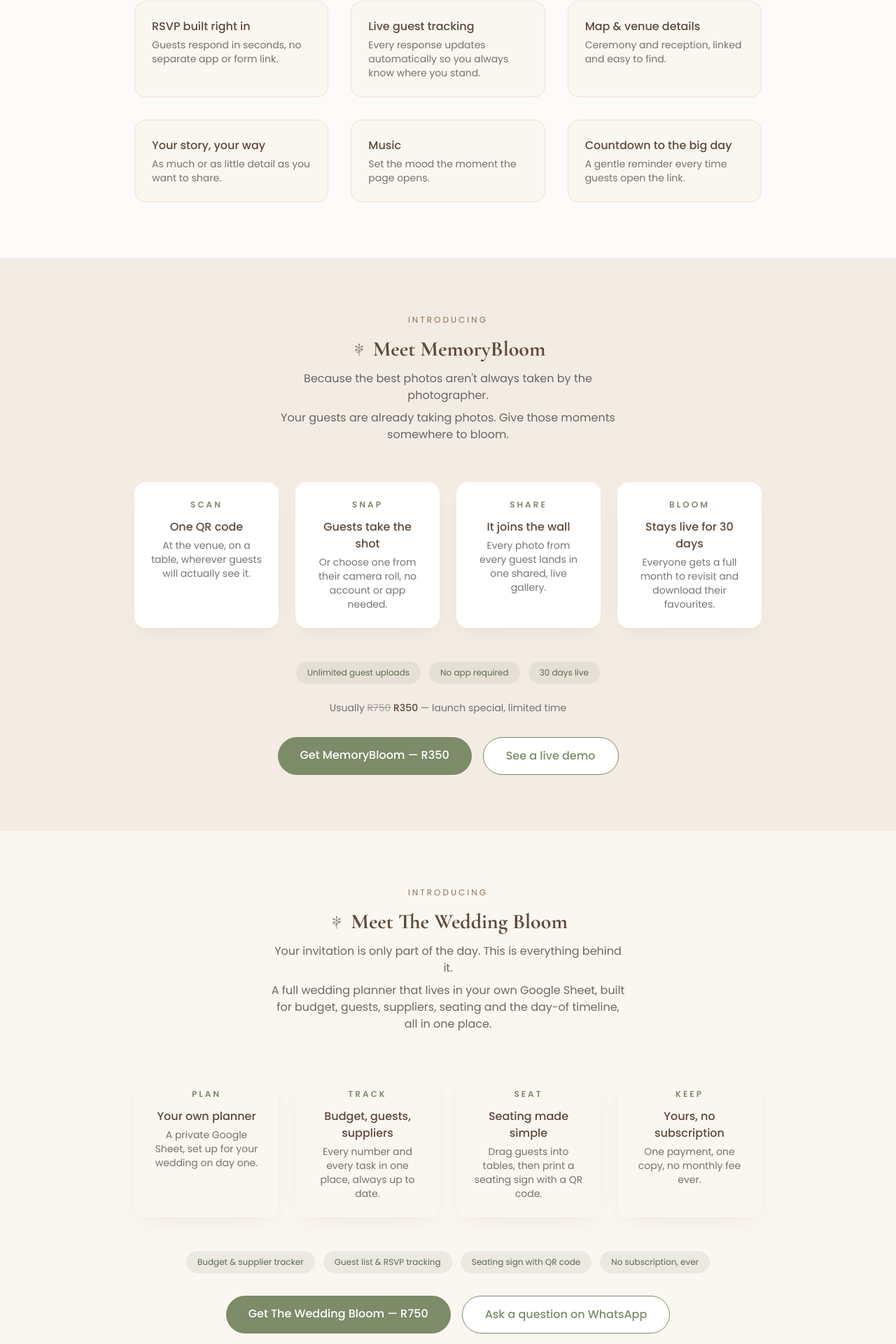
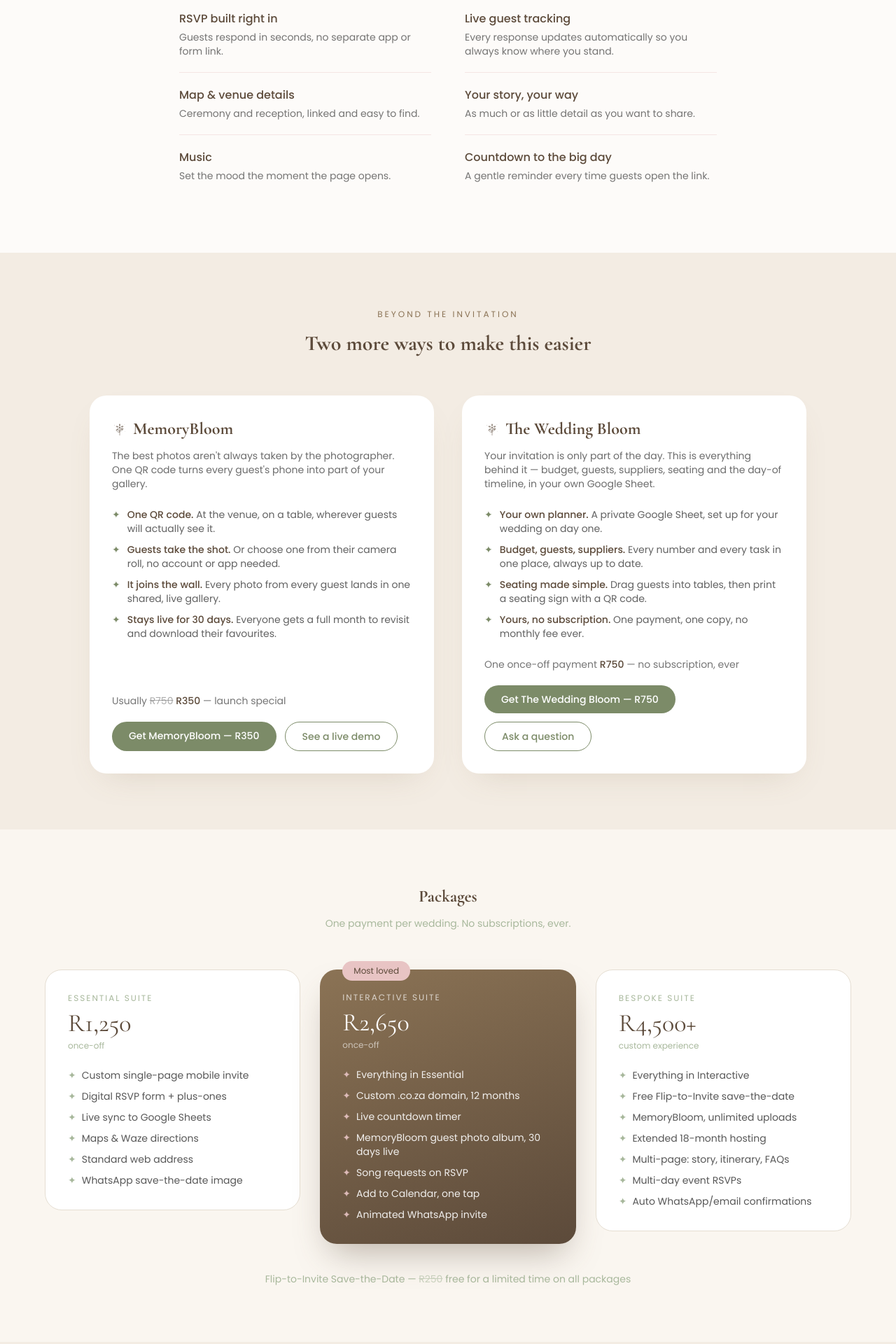
Before and after one commit to DandelionSeedlings/dandelion-va-website, a Next.js app: page /wishes in a window 1280 px wide. Shown: the part 1759-3679 px from the top of the page at 70% size. Built offline with nearby package versions, Linux system fonts and the light colour scheme.

Commit message:
changes made to main page

```diff
--- a/src/app/wishes/page.jsx
+++ b/src/app/wishes/page.jsx
@@ -256,193 +256,137 @@
         </Reveal>
       </section>
 
-      {/* How it works */}
+      {/* How it works — a connected line instead of four identical
+          numbered circles, so the steps read as one path. */}
       <section id="how" className="py-20 px-6">
         <div className="max-w-4xl mx-auto">
-          <Reveal className="text-center mb-12">
+          <Reveal className="text-center mb-14">
             <h2 className="text-2xl text-[#5C4A3A]" style={{ fontFamily: "'Cormorant Garamond', serif" }}>How it works</h2>
           </Reveal>
+          <div className="relative">
+            <div className="hidden sm:block absolute left-0 right-0 top-[7px] h-px bg-[#E8C4C4]/50" />
             <div className="grid sm:grid-cols-2 lg:grid-cols-4 gap-8">
               {steps.map((s, i) => (
-              <Reveal key={s.n} delay={i * 0.1} className="text-center">
-                <div className="w-10 h-10 rounded-full bg-[#E8C4C4]/50 text-[#8B7355] flex items-center justify-center mx-auto mb-3 font-medium">
-                  {s.n}
+                <Reveal key={s.n} delay={i * 0.1} className="relative">
+                  <div className="hidden sm:block w-3.5 h-3.5 rounded-full bg-[#E8C4C4] ring-4 ring-[#FAF6F0] mb-4" />
+                  <p className="font-medium text-[#5C4A3A] mb-1">
+                    <span className="sm:hidden text-[#8B7355] mr-1.5">{s.n}.</span>
+                    {s.title}
+                  </p>
+                  <p className="text-sm text-[#3A3A3A]/70">{s.desc}</p>
+                </Reveal>
+              ))}
             </div>
-                <p className="font-medium text-[#5C4A3A] mb-1">{s.title}</p>
-                <p className="text-sm text-[#3A3A3A]/70">{s.desc}</p>
+          </div>
+        </div>
+      </section>
+
+      {/* Features — plain two-column rows instead of six identical
+          bordered cards; a hairline above each row does the dividing
+          work a card border was doing before. */}
+      <section className="bg-white/60 py-20 px-6">
+        <div className="max-w-3xl mx-auto">
+          <Reveal className="text-center mb-14">
+            <h2 className="text-2xl text-[#5C4A3A]" style={{ fontFamily: "'Cormorant Garamond', serif" }}>What&apos;s included</h2>
+          </Reveal>
+          <div className="grid sm:grid-cols-2 gap-x-12">
+            {features.map((f, i) => (
+              <Reveal
+                key={f.title}
+                delay={i * 0.06}
+                className={`py-5 border-t border-[#E8C4C4]/40 ${i < 2 ? 'sm:border-t-0' : ''}`}
+              >
+                <p className="font-medium text-[#5C4A3A] mb-1">{f.title}</p>
+                <p className="text-sm text-[#3A3A3A]/70">{f.desc}</p>
               </Reveal>
             ))}
           </div>
         </div>
       </section>
 
-      {/* Features */}
-      <section className="bg-white/60 py-20 px-6">
-        <div className="max-w-4xl mx-auto">
-          <Reveal className="text-center mb-12">
-            <h2 className="text-2xl text-[#5C4A3A]" style={{ fontFamily: "'Cormorant Garamond', serif" }}>What&apos;s included</h2>
-          </Reveal>
-          <div className="grid sm:grid-cols-2 lg:grid-cols-3 gap-8">
-            {features.map((f, i) => (
-              <Reveal key={f.title} delay={i * 0.06}>
-                <motion.div
-                  whileHover={{ y: -4 }}
-                  className="border border-[#E8C4C4]/40 rounded-2xl p-6 bg-[#FAF6F0] h-full"
-                >
-                  <p className="font-medium text-[#5C4A3A] mb-1">{f.title}</p>
-                  <p className="text-sm text-[#3A3A3A]/70">{f.desc}</p>
-                </motion.div>
-              </Reveal>
-            ))}
-          </div>
-        </div>
-      </section>
-
-      {/* Meet MemoryBloom */}
+      {/* Two more ways to make this easier — MemoryBloom and The Wedding
+          Bloom used to be two full-width sections back to back, each
+          with its own near-identical 4-box grid, which is the kind of
+          literal repetition that reads as templated. Side by side as
+          one comparison instead, so it's one decision ("which of these
+          two, or both") rather than two copies of the same section. */}
       <section className="py-20 px-6" style={{ background: '#F3ECE3' }}>
-        <div className="max-w-4xl mx-auto">
-          <Reveal className="text-center mb-4">
-            <p className="uppercase tracking-[3px] text-xs mb-4 text-[#8B7355]">Introducing</p>
-            <div className="flex items-center justify-center gap-2 mb-3">
-              <BloomIcon size={24} style={{ color: '#5C4A3A' }} />
+        <div className="max-w-5xl mx-auto">
+          <Reveal className="text-center mb-14">
+            <p className="uppercase tracking-[3px] text-xs mb-4 text-[#8B7355]">Beyond the invitation</p>
             <h2 className="text-3xl text-[#5C4A3A]" style={{ fontFamily: "'Cormorant Garamond', serif" }}>
-                Meet MemoryBloom
+              Two more ways to make this easier
             </h2>
-            </div>
-            <p className="text-[#3A3A3A]/75 max-w-lg mx-auto mb-2">
-              Because the best photos aren&apos;t always taken by the photographer.
-            </p>
-            <p className="text-[#3A3A3A]/75 max-w-lg mx-auto">
-              Your guests are already taking photos. Give those moments somewhere to bloom.
-            </p>
           </Reveal>
 
-          <div className="grid sm:grid-cols-2 lg:grid-cols-4 gap-6 mt-14">
-            {memoryBloomSteps.map((s, i) => (
-              <Reveal key={s.n} delay={i * 0.08}>
-                <div className="bg-white rounded-2xl p-6 h-full text-center" style={{ boxShadow: '0 12px 28px -16px rgba(139,115,85,0.2)' }}>
-                  <p
-                    className="text-xs tracking-[3px] mb-3"
-                    style={{ color: '#7C8B68', fontWeight: 600 }}
-                  >
-                    {s.n}
+          <div className="grid sm:grid-cols-2 gap-10">
+            {/* MemoryBloom */}
+            <Reveal>
+              <div className="bg-white rounded-[1.5rem] p-8 h-full flex flex-col" style={{ boxShadow: '0 20px 45px -24px rgba(139,115,85,0.25)' }}>
+                <div className="flex items-center gap-2 mb-3">
+                  <BloomIcon size={22} style={{ color: '#5C4A3A' }} />
+                  <h3 className="text-2xl text-[#5C4A3A]" style={{ fontFamily: "'Cormorant Garamond', serif" }}>MemoryBloom</h3>
+                </div>
+                <p className="text-sm text-[#3A3A3A]/75 mb-6">
+                  The best photos aren&apos;t always taken by the photographer. One QR code turns every
+                  guest's phone into part of your gallery.
                 </p>
-                  <p className="font-medium text-[#5C4A3A] mb-1">{s.title}</p>
-                  <p className="text-sm text-[#3A3A3A]/70">{s.desc}</p>
-                </div>
-              </Reveal>
+                <ul className="space-y-2.5 text-sm text-[#3A3A3A]/80 mb-6 flex-1">
+                  {memoryBloomSteps.map((s) => (
+                    <li key={s.n} className="flex gap-2.5">
+                      <span className="text-[#7C8B68]">✦</span>
+                      <span><span className="font-medium text-[#5C4A3A]">{s.title}.</span> {s.desc}</span>
+                    </li>
                   ))}
-          </div>
-
-          <Reveal delay={0.2} className="mt-12 flex flex-wrap gap-3 justify-center">
-            {['Unlimited guest uploads', 'No app required', '30 days live'].map((b) => (
-              <span
-                key={b}
-                className="text-xs px-4 py-2 rounded-full"
-                style={{ background: 'rgba(124,139,104,0.12)', color: '#5C6B4E' }}
-              >
-                {b}
-              </span>
-            ))}
-          </Reveal>
-
-          <Reveal delay={0.22} className="text-center mt-6">
-            <p className="text-sm text-[#3A3A3A]/70">
+                </ul>
+                <p className="text-sm text-[#3A3A3A]/70 mb-5">
                   Usually <span className="line-through opacity-60">R750</span>{' '}
-              <span className="font-medium text-[#5C4A3A]">R350</span> — launch special, limited time
+                  <span className="font-medium text-[#5C4A3A]">R350</span> — launch special
                 </p>
-          </Reveal>
-
-          <Reveal delay={0.25} className="text-center mt-8">
-            <div className="flex flex-col sm:flex-row gap-4 justify-center">
-              <a
-                href="/wishes/photo-album"
-                className="inline-block px-8 py-3.5 rounded-full font-medium text-white"
-                style={{ background: '#7C8B68' }}
-              >
+                <div className="flex flex-wrap gap-3">
+                  <a href="/wishes/photo-album" className="inline-block px-6 py-2.5 rounded-full text-sm font-medium text-white" style={{ background: '#7C8B68' }}>
                     Get MemoryBloom — R350
                   </a>
-              <a
-                href="/wishes/photo-album#showcase"
-                className="inline-block px-8 py-3.5 rounded-full font-medium border"
-                style={{ borderColor: '#7C8B68', color: '#7C8B68', background: '#fff' }}
-              >
+                  <a href="/wishes/photo-album#showcase" className="inline-block px-6 py-2.5 rounded-full text-sm font-medium border" style={{ borderColor: '#7C8B68', color: '#7C8B68' }}>
                     See a live demo
                   </a>
                 </div>
+              </div>
+            </Reveal>
+
+            {/* The Wedding Bloom */}
+            <Reveal delay={0.08}>
+              <div className="bg-white rounded-[1.5rem] p-8 h-full flex flex-col" style={{ boxShadow: '0 20px 45px -24px rgba(139,115,85,0.25)' }}>
+                <div className="flex items-center gap-2 mb-3">
+                  <BloomIcon size={22} style={{ color: '#5C4A3A' }} />
+                  <h3 className="text-2xl text-[#5C4A3A]" style={{ fontFamily: "'Cormorant Garamond', serif" }}>The Wedding Bloom</h3>
+                </div>
+                <p className="text-sm text-[#3A3A3A]/75 mb-6">
+                  Your invitation is only part of the day. This is everything behind it — budget,
+                  guests, suppliers, seating and the day-of timeline, in your own Google Sheet.
+                </p>
+                <ul className="space-y-2.5 text-sm text-[#3A3A3A]/80 mb-6 flex-1">
+                  {weddingBloomSteps.map((s) => (
+                    <li key={s.n} className="flex gap-2.5">
+                      <span className="text-[#7C8B68]">✦</span>
+                      <span><span className="font-medium text-[#5C4A3A]">{s.title}.</span> {s.desc}</span>
+                    </li>
+                  ))}
+                </ul>
+                <p className="text-sm text-[#3A3A3A]/70 mb-5">
+                  One once-off payment <span className="font-medium text-[#5C4A3A]">R750</span> — no subscription, ever
+                </p>
+                <div className="flex flex-wrap gap-3">
+                  <a href="/wishes/wedding-bloom" className="inline-block px-6 py-2.5 rounded-full text-sm font-medium text-white" style={{ background: '#7C8B68' }}>
+                    Get The Wedding Bloom — R750
+                  </a>
+                  <a href={WA_LINK} target="_blank" rel="noopener noreferrer" className="inline-block px-6 py-2.5 rounded-full text-sm font-medium border" style={{ borderColor: '#7C8B68', color: '#7C8B68' }}>
+                    Ask a question
+                  </a>
+                </div>
+              </div>
             </Reveal>
           </div>
-      </section>
-
-      {/* Meet The Wedding Bloom */}
-      <section className="py-20 px-6">
-        <div className="max-w-4xl mx-auto">
-          <Reveal className="text-center mb-4">
-            <p className="uppercase tracking-[3px] text-xs mb-4 text-[#8B7355]">Introducing</p>
-            <div className="flex items-center justify-center gap-2 mb-3">
-              <BloomIcon size={24} style={{ color: '#5C4A3A' }} />
-              <h2 className="text-3xl text-[#5C4A3A]" style={{ fontFamily: "'Cormorant Garamond', serif" }}>
-                Meet The Wedding Bloom
-              </h2>
-            </div>
-            <p className="text-[#3A3A3A]/75 max-w-lg mx-auto mb-2">
-              Your invitation is only part of the day. This is everything behind it.
-            </p>
-            <p className="text-[#3A3A3A]/75 max-w-lg mx-auto">
-              A full wedding planner that lives in your own Google Sheet, built for budget, guests,
-              suppliers, seating and the day-of timeline, all in one place.
-            </p>
-          </Reveal>
-
-          <div className="grid sm:grid-cols-2 lg:grid-cols-4 gap-6 mt-14">
-            {weddingBloomSteps.map((s, i) => (
-              <Reveal key={s.n} delay={i * 0.08}>
-                <div className="rounded-2xl p-6 h-full text-center" style={{ background: '#FAF6F0', boxShadow: '0 12px 28px -16px rgba(139,115,85,0.2)' }}>
-                  <p
-                    className="text-xs tracking-[3px] mb-3"
-                    style={{ color: '#7C8B68', fontWeight: 600 }}
-                  >
-                    {s.n}
-                  </p>
-                  <p className="font-medium text-[#5C4A3A] mb-1">{s.title}</p>
-                  <p className="text-sm text-[#3A3A3A]/70">{s.desc}</p>
-                </div>
-              </Reveal>
-            ))}
-          </div>
-
-          <Reveal delay={0.2} className="mt-12 flex flex-wrap gap-3 justify-center">
-            {['Budget & supplier tracker', 'Guest list & RSVP tracking', 'Seating sign with QR code', 'No subscription, ever'].map((b) => (
-              <span
-                key={b}
-                className="text-xs px-4 py-2 rounded-full"
-                style={{ background: 'rgba(124,139,104,0.12)', color: '#5C6B4E' }}
-              >
-                {b}
-              </span>
-            ))}
-          </Reveal>
-
-          <Reveal delay={0.25} className="text-center mt-8">
-            <div className="flex flex-col sm:flex-row gap-4 justify-center">
-              <a
-                href="/wishes/wedding-bloom"
-                className="inline-block px-8 py-3.5 rounded-full font-medium text-white"
-                style={{ background: '#7C8B68' }}
-              >
-                Get The Wedding Bloom — R750
-              </a>
-              <a
-                href={WA_LINK}
-                target="_blank"
-                rel="noopener noreferrer"
-                className="inline-block px-8 py-3.5 rounded-full font-medium border"
-                style={{ borderColor: '#7C8B68', color: '#7C8B68', background: '#fff' }}
-              >
-                Ask a question on WhatsApp
-              </a>
-            </div>
-          </Reveal>
         </div>
       </section>
 
@@ -603,20 +547,20 @@
               across people worth vouching for.
             </p>
           </Reveal>
-          <div className="grid sm:grid-cols-2 lg:grid-cols-4 gap-5 mt-12">
-            {vendorCategories.map((v, i) => (
-              <Reveal key={v.label} delay={i * 0.05}>
-                <div
-                  className="rounded-2xl p-6 text-center h-full"
-                  style={{ background: 'rgba(255,255,255,0.6)', border: '1px dashed #D4C4A0' }}
-                >
-                  <div className="mb-2">{v.icon}</div>
-                  <p className="text-lg mb-1 text-[#5C4A3A]" style={{ fontFamily: "'Cormorant Garamond', serif" }}>{v.label}</p>
-                  <p className="text-xs text-[#A8B89C]">Recommendations coming soon</p>
+          {/* A simple inline row rather than four dashed boxes — there's
+              no content here yet ("coming soon"), so it shouldn't carry
+              as much visual weight as the sections with real content. */}
+          <Reveal delay={0.05} className="flex flex-wrap justify-center gap-x-10 gap-y-6 mt-12">
+            {vendorCategories.map((v) => (
+              <div key={v.label} className="flex items-center gap-2.5">
+                <span className="[&_svg]:w-5 [&_svg]:h-5">{v.icon}</span>
+                <span className="text-[#5C4A3A]" style={{ fontFamily: "'Cormorant Garamond', serif", fontSize: '1.05rem' }}>
+                  {v.label}
+                </span>
               </div>
+            ))}
           </Reveal>
-            ))}
-          </div>
+          <p className="text-center text-xs text-[#A8B89C] mt-4">Recommendations coming soon</p>
         </div>
       </section>
 
```
Lines whose indentation alone changed are shown as unchanged.
